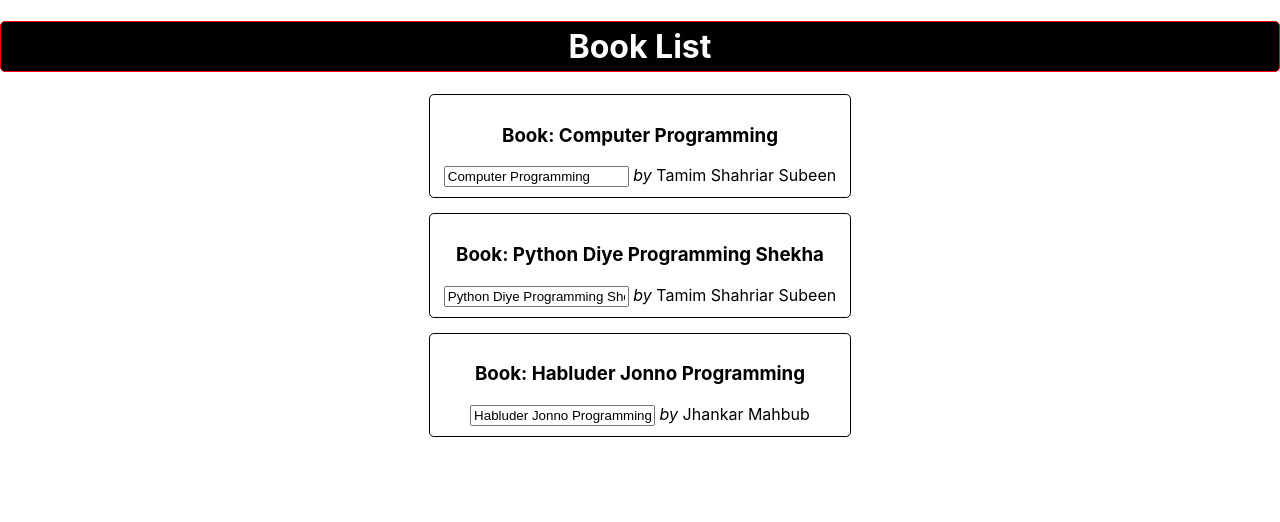
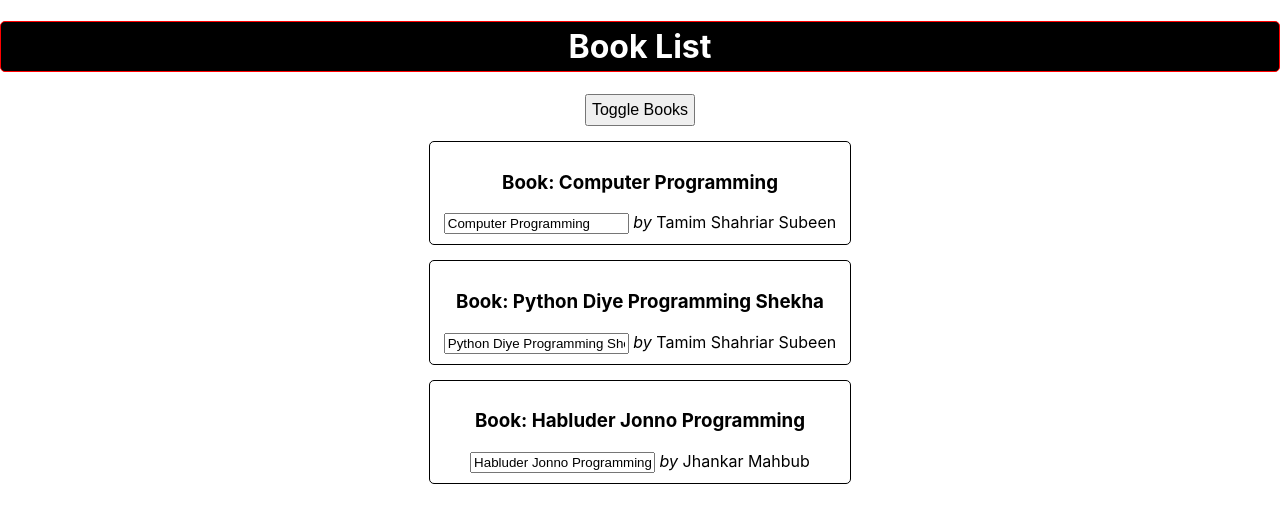
Before and after one commit to nihaltowfiq/react-class-component-practice, a React (Create React App) app: page / in a window 1280 px wide. Shown: the top 522 px of the page. Built offline with nearby package versions, Linux system fonts and the light colour scheme.

Commit message:
toggleShowBooks

```diff
--- a/src/App.css
+++ b/src/App.css
@@ -3,5 +3,7 @@
 }
 
 .app > button {
-  margin-left: 5px;
+  cursor: pointer;
+  padding: 5px;
+  font-size: 16px;
 }
--- a/src/App.js
+++ b/src/App.js
@@ -13,7 +13,7 @@ class App extends Component {
       },
       { id: 3, name: "Habluder Jonno Programming", author: "Jhankar Mahbub" },
     ],
-    otherProp: "I am Other Prop!",
+    showBooks: true,
   };
 
   changeWithInput = (event, index) => {
@@ -35,7 +35,10 @@ class App extends Component {
     this.setState({
       books: books,
     });
-    console.log("clicked");
+  };
+
+  toggleBooks = () => {
+    this.setState({ showBooks: !this.state.showBooks });
   };
 
   render() {
@@ -64,7 +67,10 @@ class App extends Component {
       <div className="app">
         <h1 style={style}>Book List</h1>
 
-        {books}
+        <button onClick={this.toggleBooks}>Toggle Books</button>
+
+        {/* {this.state.showBooks ? books : null} */}
+        {this.state.showBooks && books}
       </div>
     );
   }
```
Also changed, not shown: 1 other file (tests, documents, lock files or other folders).
